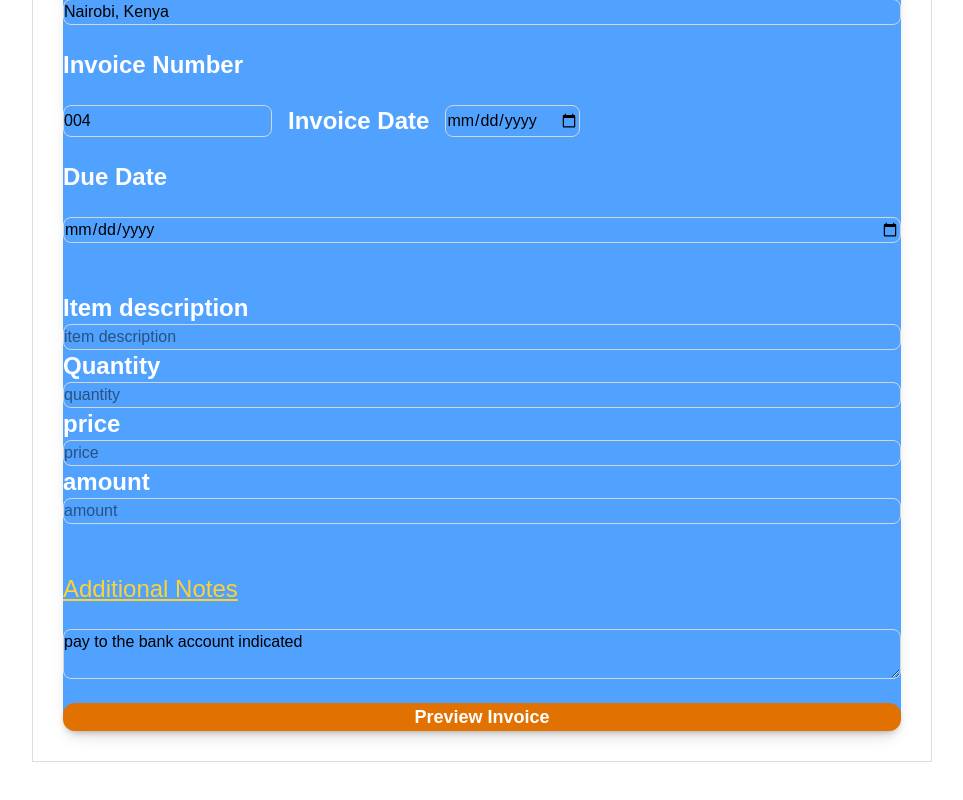
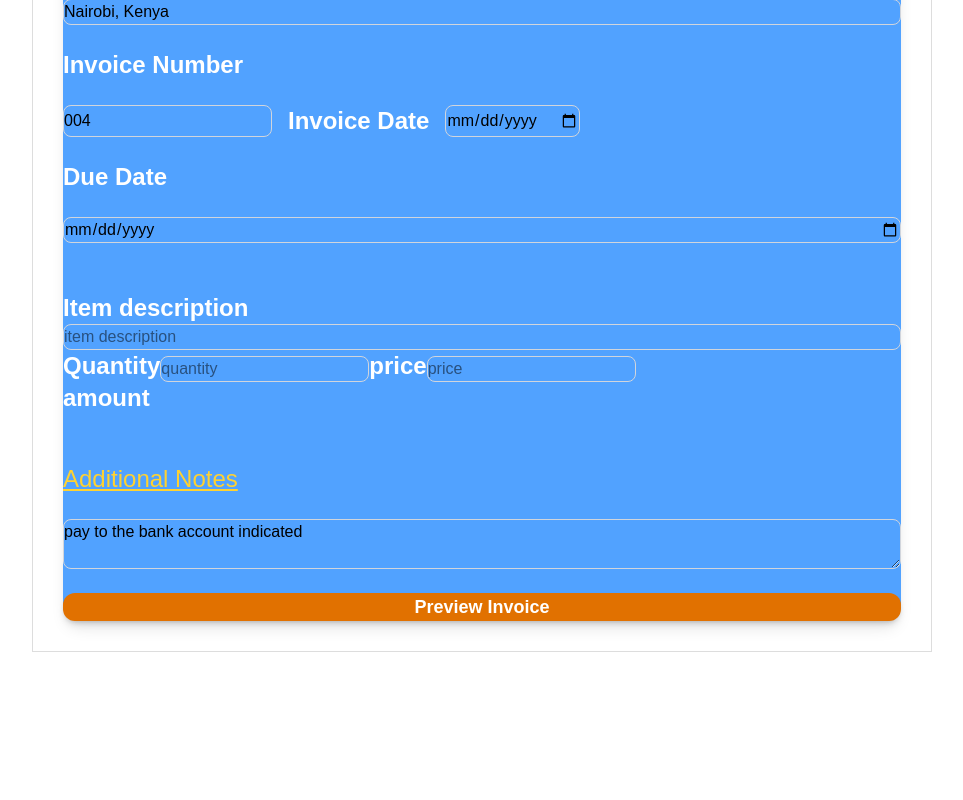
Before and after one commit to OJOK314/billing-system, a React (Vite) app: page / in a window 1280 px wide. Shown: the part 958-1758 px from the top of the page, without its empty margins (158-1121 px from the left). After the commit the page ends 1650 px from the top, so only its background shows below. Built offline with nearby package versions, Linux system fonts and the light colour scheme.

Commit message:
add calculation in to the point of sale system file

```diff
--- a/src/App.jsx
+++ b/src/App.jsx
@@ -55,13 +55,9 @@ function App() {
             />
             <Table
                description={description}
-                 setDescription={setDescription}
                 quantity={quantity}
-              setQuantity={setQuantity}
                 price={price}
-              setPrice={setPrice}
                 amount={amount}
-              setAmount={setAmount}
             />
 
             <Notes notes={notes} />
@@ -268,8 +264,16 @@ function App() {
     /> */}
 
               <TableForm
+
+
                  description={description}
                  setDescription={setDescription}
+              quantity={quantity}
+              setQuantity={setQuantity}
+              price={price}
+              setPrice={setPrice}
+              amount={amount}
+              setAmount={setAmount}
               />
             </article>
 
--- a/src/components/TableForm.jsx
+++ b/src/components/TableForm.jsx
@@ -1,5 +1,8 @@
 // import React from 'react'
-// import { useEffect } from 'react'
+import { useEffect } from 'react'
+
+
+
 // // import {v4 and uuid} from "uuidv4"
 const TableForm = ( {
     description,
@@ -14,6 +17,17 @@ const TableForm = ( {
 
 ) => {
 
+    // useEffect(() => {
+    //     const  calculateAmount = (amount)=>{
+    //         setAmount(quantity*price)
+    //     }
+    //     calculateAmount(amount);
+
+    // }, [amount,quantity,price,setAmount])
+
+    const calculateAmount = (amount)=>{
+        setAmount(quantity*price)
+    }
 
   return (
     <div className="flex flex-col">
@@ -27,7 +41,7 @@ const TableForm = ( {
         placeholder='item description'
           className="border border-gray-300 rounded-lg p-3 focus:ring-2 focus:ring-amber-500"
         />
-
+<div  >
          <label htmlFor='quantity'className="font-semibold  text-white mb-1 text-2xl">Quantity</label>
         <input
         type='text'
@@ -49,18 +63,11 @@ const TableForm = ( {
         placeholder='price'
           className="border border-gray-300 rounded-lg p-3 focus:ring-2 focus:ring-amber-500"
         />
-
-           <label htmlFor='amount'className="font-semibold  text-white mb-1 text-2xl">amount</label>
-        <input
-        type='text'
-        name='amount'
-        id='amount'
-        value={amount}
-        onChange={(e) => setAmount(e.target.value)}
-        placeholder='amount'
-          className="border border-gray-300 rounded-lg p-3 focus:ring-2 focus:ring-amber-500"
-        />
-
+<div>
+           <label htmlFor='amount' className="font-semibold  text-white mb-1 text-2xl">amount</label>
+      <p>{calculateAmount(amount)}</p>
+      </div>
+</div>
 
 
 
```
Lines whose indentation alone changed are shown as unchanged.
